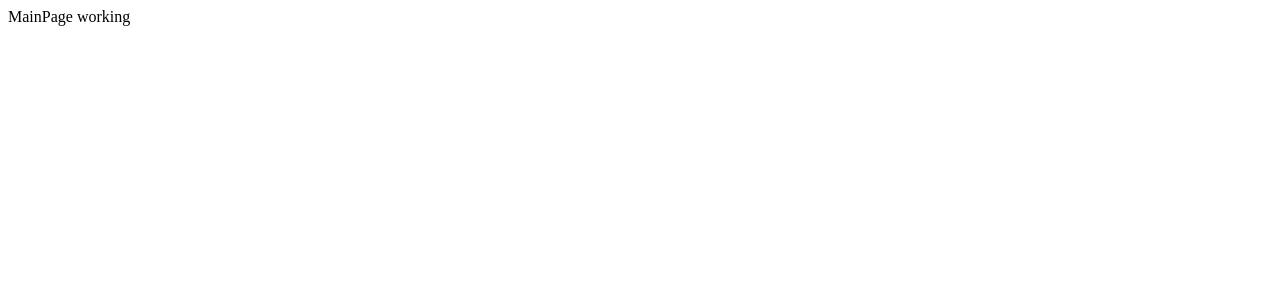
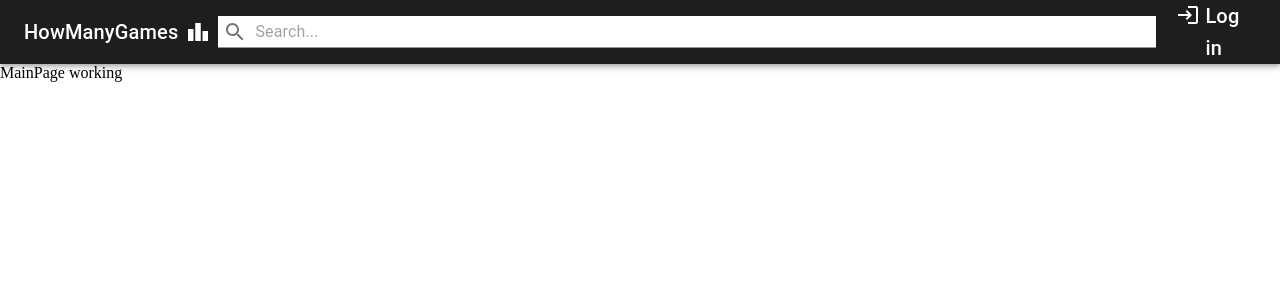
Before and after one commit to Ma6upa/HowManyGames, a React (Vite) app: page / in a window 1280 px wide. Shown: the top 300 px of the page. Built offline with nearby package versions, Linux system fonts and the light colour scheme.

Commit message:
add appbar

```diff
--- a/index.html
+++ b/index.html
@@ -6,7 +6,7 @@
     <meta name="viewport" content="width=device-width, initial-scale=1.0" />
     <title>HowManyGames</title>
   </head>
-  <body>
+  <body style="margin: 0px">
     <div id="root"></div>
     <script type="module" src="/src/main.tsx"></script>
   </body>
--- a/src/App.tsx
+++ b/src/App.tsx
@@ -1,11 +1,64 @@
-import { Route, Routes } from "react-router-dom";
+import { Link, Route, Routes } from "react-router-dom";
 import MainPage from "./pages/MainPage";
 import RegistrationPage from "./pages/RegistrationPage";
 import AuthPage from "./pages/AuthPage";
+import {
+  AppBar,
+  IconButton,
+  TextField,
+  Toolbar,
+  Typography,
+  InputAdornment
+} from "@mui/material";
+import LeaderboardIcon from '@mui/icons-material/Leaderboard';
+import SearchIcon from '@mui/icons-material/Search';
+import LoginIcon from '@mui/icons-material/Login';
 
 const App = () => {
   return (
     <>
+      <AppBar position="static" style={{ backgroundColor: '#1e1e1e' }}>
+        <Toolbar variant="dense">
+          <Link to='/' style={{ textDecoration: 'none', color: 'white' }}>
+            <Typography component="h2" variant="h6">
+              HowManyGames
+            </Typography>
+          </Link>
+          <IconButton>
+            <LeaderboardIcon style={{ color: 'white' }} />
+          </IconButton>
+          <TextField
+            style={{
+              backgroundColor: 'white',
+              width: '80%'
+            }}
+            variant="standard"
+            placeholder="Search..."
+            InputProps={{
+              startAdornment: (
+                <InputAdornment position="start" style={{ paddingLeft: 5 }}>
+                  <SearchIcon />
+                </InputAdornment>
+              ),
+            }}
+          />
+          <Link to='/login' style={{ textDecoration: 'none', color: 'white' }}>
+            <div style={{
+              display: 'flex',
+              flexDirection: 'row',
+              cursor: 'pointer',
+              marginLeft: 20
+            }}>
+              <LoginIcon style={{ marginTop: 3 }} />
+              <Typography component="h2" variant="h6" style={{
+                marginLeft: 5
+              }}>
+                Log in
+              </Typography>
+            </div>
+          </Link>
+        </Toolbar>
+      </AppBar>
       <Routes>
         <Route path="/" element={<MainPage />} />
         <Route path="/registration" element={<RegistrationPage />} />
```
